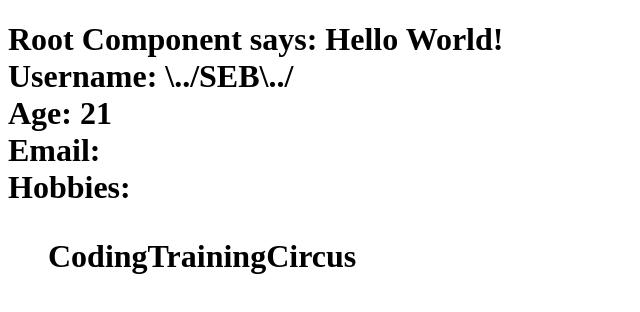
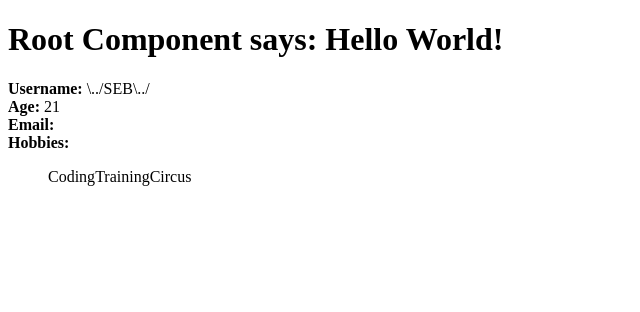
Before and after one commit to Sebssekk/k-react-course, a React (Vite) app: page / in a window 1280 px wide. Shown: the top 312 px of the page, without its empty margins (0-640 px from the left). Built offline with nearby package versions, Linux system fonts and the light colour scheme.

Commit message:
Fragments

```diff
--- a/src/App.jsx
+++ b/src/App.jsx
@@ -1,9 +1,13 @@
 import { UserProfile } from "./components/UserProfile"
 
 export const App = () => {
-    return   <h1>
-        Root Component says:
-        Hello World!
+    return (
+    <>
+        <h1>
+            Root Component says:
+            Hello World!
+        </h1>
         <UserProfile/>
-    </h1>
+    </>
+    )
 }
--- a/src/components/profileComponents/UserHobbies.jsx
+++ b/src/components/profileComponents/UserHobbies.jsx
@@ -1,9 +1,9 @@
 import { PropTypes } from 'prop-types'
 export const UserHobbies = ({hobbies}) => (
-    <div>
+    <>
         <b>Hobbies: </b>
         <ul>{...hobbies}</ul>
-    </div>
+    </>
 )
 
 UserHobbies.propTypes = {
```
